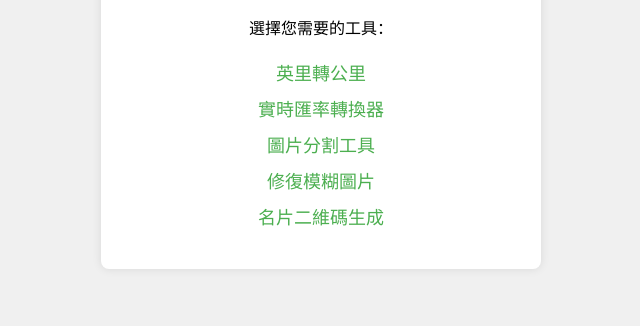
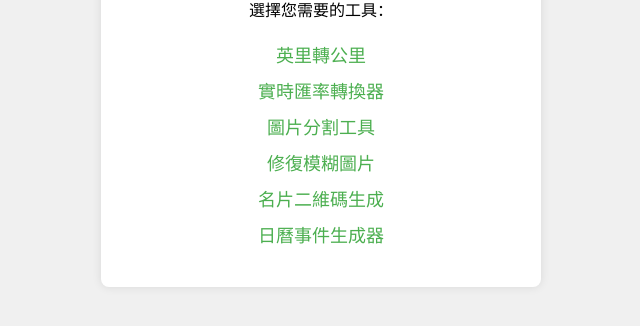
Before and after one commit to YuiLyn/tools, a plain HTML site: page index.html in a window 1280 px wide. Shown: the part 312-638 px from the top of the page, without its empty margins (319-959 px from the left). Drawn offline with Linux system fonts and the light colour scheme.

Commit message:
Update index.html

```diff
--- a/index.html
+++ b/index.html
@@ -16,6 +16,7 @@
             <li><a href="split-image.html">圖片分割工具</a></li>
             <li><a href="deblur-image.html">修復模糊圖片</a></li>
             <li><a href="qr-business-card.html">名片二維碼生成</a></li>
+            <li><a href="calendar-event-generator.html">日曆事件生成器</a></li>
         </ul>
     </div>
 </body>
```
